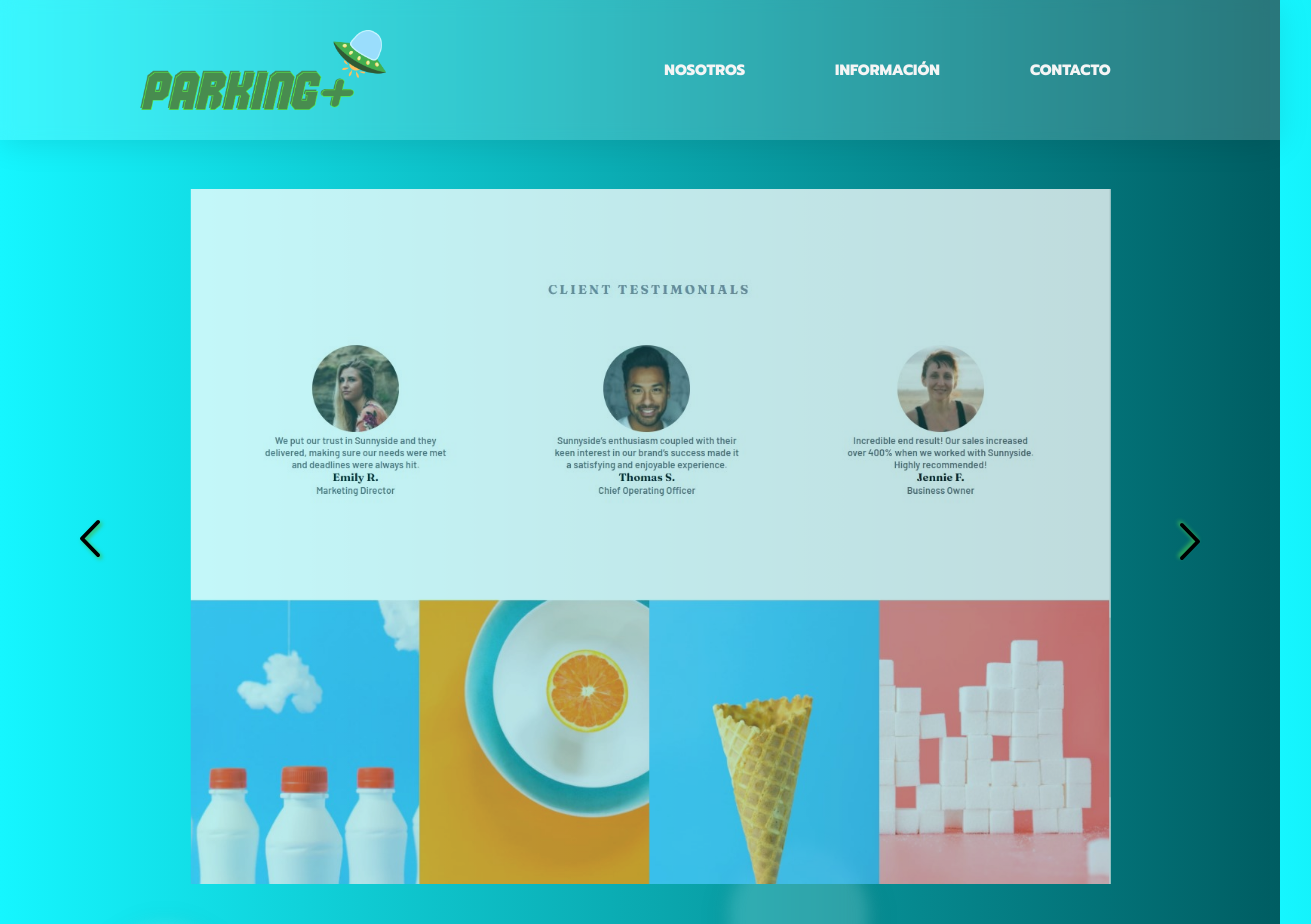
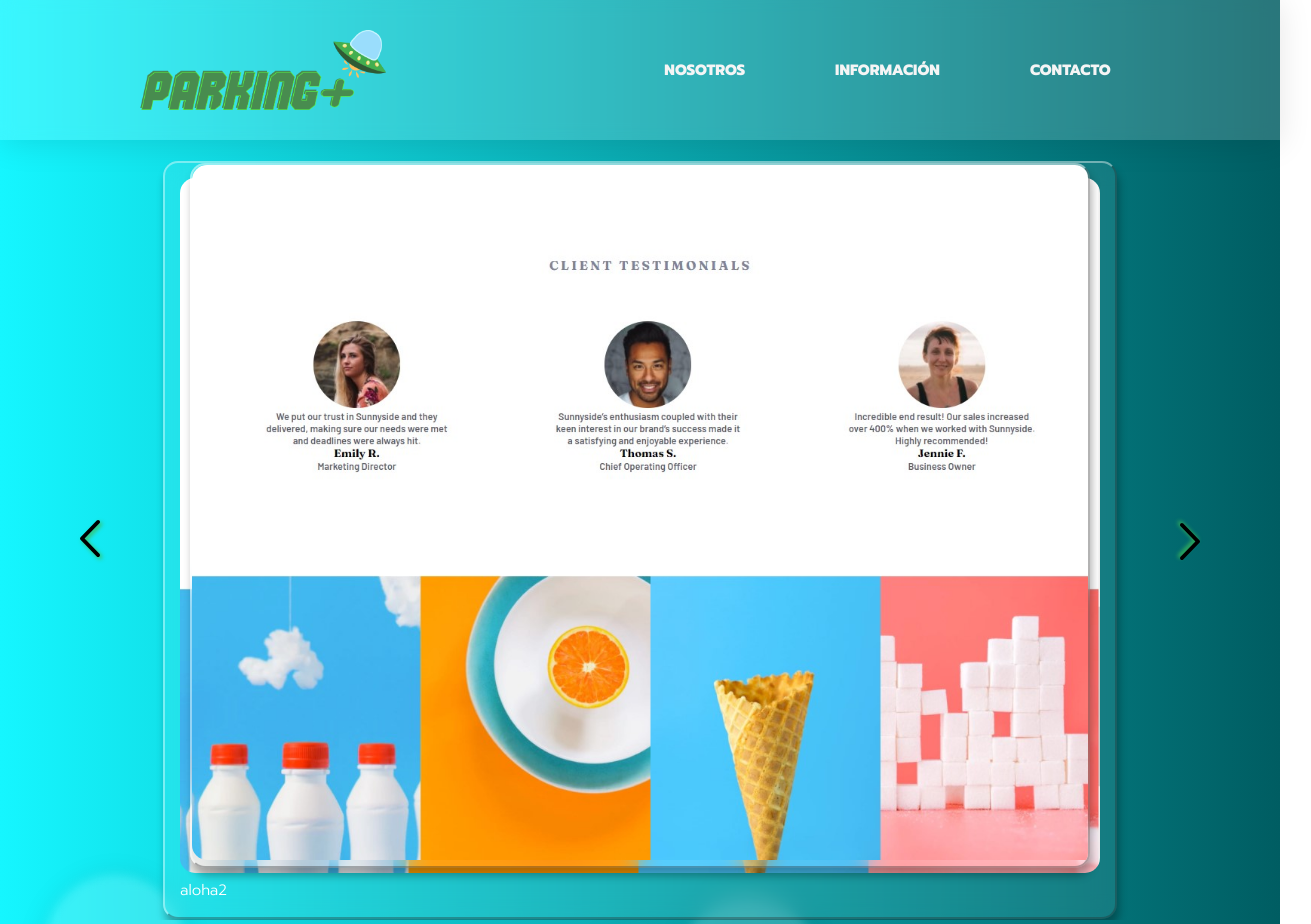
Before and after one commit to JulianBarbossa9/ParkingPlus, a React (Create React App) app: page / in a window 1280 px wide. Shown: the top 924 px of the page, 1311 px wide, since content can reach past the window. Built offline with nearby package versions, Linux system fonts and the light colour scheme.

Commit message:
implementacion de mapeo en carrusel, nico me ayudo

```diff
--- a/src/App.js
+++ b/src/App.js
@@ -1,4 +1,4 @@
-import React, {Fragment, useState} from 'react';
+import React, {Fragment} from 'react';
 import Header from './components/Header';
 import BackgroundShapes from './components/BackgroundShapes';
 import styled from '@emotion/styled';
@@ -13,26 +13,12 @@ import Organigrama from './components/Organigrama';
 import Desarrollo from './components/Desarrollo';
 
 
-//Declarar style component background
-const Bg = styled.div`
-  height:100vh;
-  position:absolute;
-  z-index: -2;
-  background-attachment:fixed ;
-  background-repeat: no-repeat;
-  background: rgb(21,246,255);
-  background: -moz-linear-gradient(90deg, rgba(21,246,255,1) 0%, rgba(0,93,98,1) 100%);
-  background: -webkit-linear-gradient(90deg, rgba(21,246,255,1) 0%, rgba(0,93,98,1) 100%);
-  background: linear-gradient(90deg, rgba(21,246,255,1) 0%, rgba(0,93,98,1) 100%);
-  filter: progid:DXImageTransform.Microsoft.gradient(startColorstr="#15f6ff",endColorstr="#005d62",GradientType=1);
-`;
-
 
 function App() {
 
-        const mine=[1,2,3,4,5,0,0,0,0];
-        const pages=[1,2,3,4,5,6];
-        console.log(mine);
+  const mine=[1,2,3,4,5,0,0,0,0];
+  const pages=[1,2,3,4,5,6];
+
 
   return (
     <Fragment>
--- a/src/components/BackgroundShapes.jsx
+++ b/src/components/BackgroundShapes.jsx
@@ -29,6 +29,11 @@ const BackgroundShapes = ({number,pages}) => {
                     displaceFactor={pages[4]}
                 />
             ))}
+            {number.map(()=>(
+                <Shapes
+                    displaceFactor={pages[5]}
+                />
+            ))}
         </div>
      );
 }
--- a/src/components/Carrusel.js
+++ b/src/components/Carrusel.js
@@ -1,8 +1,10 @@
 import React, {Fragment, useRef, useEffect} from 'react';
+import arrow from './../images/arrow.svg';
+import ImageCarusel from './ImageCarrusel';
 import img1 from './../images/retoV1FE.jpg';
 import img2 from './../images/retoV2FE.jpg';
 import img3 from './../images/retoV3FE.jpg';
-import arrow from './../images/arrow.svg';
+
 
 
 
@@ -23,7 +25,7 @@ const Carrusel = () => {
             const primerElemento = slideshow.current.children[0];
 
             // Creamos la transición del slideshow
-            slideshow.current.style.transition = `3000ms ease-out all`;
+            slideshow.current.style.transition = `2000ms ease-out all`;
 
             //Calculo el tamaño de la imagen para saber cuanto la voy a desplazar
             const tamaSlide = slideshow.current.children[0].offsetWidth;
@@ -64,7 +66,7 @@ const Carrusel = () => {
             slideshow.current.style.transform = `translateX(-${tamaSlide}px)`;
 
             setTimeout(() => {
-                slideshow.current.style.transition = '3000ms ease-out all';
+                slideshow.current.style.transition = '2000ms ease-out all';
                 slideshow.current.style.transform = `translateX(0)`;
             }, 30)
         }
@@ -87,34 +89,72 @@ const Carrusel = () => {
             },4000);
         });
     },[]);
+    /*    <div className="infoCarrusel">
+                            <a href="https://coldomotica.com">
+                                <img src={img1} alt="img1" className="img-carrusel"/>
+                            </a>
+                            <p>Hola</p>
+                        </div>
 
 
+                    <div className="infoCarrusel">
+                        <a href="https://coldomotica.com">
+                            <img src={img2} alt="img1" className="img-carrusel"/>
+                        </a>
+                    </div>*/
+
+
+    /* <ImageCarusel
+                        img={img1}
+
+                        alt={imagenes[0].alt}
+                        description={imagenes[0].description}
+                    />
+                    <ImageCarusel
+                        img={img2}
+
+                        alt={imagenes[1].alt}
+                        description={imagenes[1].description}
+                    />
+                    <ImageCarusel
+                        img={img3}
+
+                        alt={imagenes[2].alt}
+                        description={imagenes[2].description}
+                    />   */
+
+const imagenes=[
+    {   src: img1,
+        alt: 'imagen1',
+        description: 'aloha1'
+    },
+    {
+        src: img2,
+        alt: 'imagen2',
+        description: 'aloha2'
+    },
+    {
+        src: img3,
+        alt: 'imagen3',
+        description: 'aloha3'
+    },
+];
+ const renderImagenes=(imagenes)=>{
+    ;
+ }
 
     return (
         <Fragment>
             <div className="carrusel row">
                 <div className="contendorSlide" ref={slideshow}>
-                    <div className="infoCarrusel">
-                        <a href="https://coldomotica.com">
-                            {/* <h2 className="nosotros"> Nosotros</h2>
-                            <p>Ingenieros en Multimedia</p> */}
-                            <img src={img1} alt="img1" className="img-carrusel"/>
-
-                        </a>
-                        <p>Hola</p>
-                    </div>
-
-                    <div className="infoCarrusel">
-                        <a href="https://coldomotica.com">
-                            <img src={img2} alt="img1" className="img-carrusel"/>
-                        </a>
-                    </div>
-
-                    <div className="infoCarrusel">
-                        <a href="https://coldomotica.com">
-                            <img src={img3} alt="img1" className="img-carrusel"/>
-                        </a>
-                    </div>
+                    {imagenes.map((imagen,index)=>(
+                        <ImageCarusel
+                                src={imagen.src}
+                                alt={imagen.alt}
+                                description={imagen.description}
+                                key={index}
+                        />
+                    ))}
                 </div>
 
                 <div className="controles">
--- /dev/null
+++ b/src/components/ImageCarrusel.jsx
@@ -0,0 +1,32 @@
+import React from 'react';
+
+    const ImageCarusel = ({src,alt,description}) => {
+        let image;
+       /* if(img===1)
+            image=img2;
+        if(img===0)
+            image=img1;
+        if(img===2)
+            image=img3;*/
+
+        return (
+            <div className="infoCarrusel">
+                 <div className="glassImageCont">
+                    <div className="overlapGlass">
+                        <a href="https://coldomotica.com">
+                            <img src={src} alt={alt} className="img-carrusel"/>
+                        </a>
+                    </div>
+                    <div className="overlapGlass1">
+                        <a href="https://coldomotica.com">
+                            <img src={src} alt={alt} className="img-carrusel"/>
+                        </a>
+                        <p className="glassP">{description}</p>
+                    </div>
+                </div>
+
+            </div>
+         );
+    }
+
+    export default ImageCarusel;
--- a/src/components/Shapes.jsx
+++ b/src/components/Shapes.jsx
@@ -8,12 +8,11 @@ const Shapes = ({displaceFactor}) => {
     let position={x:0,y:0};
 
     //const displaceFactor=1.5;
-    const correction=100;
+    const correction=150;
     position.x=Math.abs(dimensions.width-correction-Math.floor(Math.random()*dimensions.width));
     position.y=Math.abs(dimensions.height-correction-Math.floor(Math.random()*dimensions.height))
     +dimensions.height*displaceFactor;
     //position=constrolShapes(position);
-    console.log('hola');
 
     return (
         <div className="circle" style={{transform: `translate(${position.x}px,${position.y}px)`}}>
--- a/src/index.css
+++ b/src/index.css
@@ -89,8 +89,8 @@ img{
   box-shadow: 0 4px 30px rgba(0, 0, 0, 0.1);
   backdrop-filter: blur(7.7px);
   -webkit-backdrop-filter: blur(7.7px);
-  filter: blur(8px);
-  -webkit-filter: blur(8px);
+  filter: blur(5px);
+  -webkit-filter: blur(5px);
 
 }
 
@@ -152,8 +152,75 @@ img{
   transition: .3s ease all;
   margin: 0 50px;
   filter: drop-shadow(2px 2px 2px rgb(59, 187, 87) );
+}
+
+.btn-carrusel:focus{
+  background-color: #bebebe00;
+}
+
+.glassP{
+  z-index: 2;
+  width: 920px;
+}
+
+.overlapGlass1{
 
 }
+.overlapGlass{
+  display: flex;
+  position: absolute;
+  overflow: hidden;
+  width: 900px;
+  height: auto;
+  top: 0;
+
+
+  z-index: 2;
+  gap: 20px;
+    border-radius: 15px;
+    backdrop-filter: blur(11px);
+    background-color: rgba(255,255,255, 0.075);
+    box-shadow: rgba(0, 0, 0, 0.3) 2px 8px 8px;
+    border: 2px rgba(255,255,255,0.4) solid;
+    border-bottom: 2px rgba(40,40,40,0.35) solid;
+    border-right: 2px rgba(40,40,40,0.35) solid;
+}
+
+.glassImageCont{
+  position: relative;
+  z-index: 5;
+    display: flex;
+    flex-direction: column;
+    color: white;
+    display: flex;
+    justify-content: center;
+    align-items: center;
+    gap: 20px;
+    border-radius: 15px;
+    backdrop-filter: blur(11px);
+    background-color: rgba(255,255,255, 0.075);
+    box-shadow: rgba(0, 0, 0, 0.3) 2px 8px 8px;
+    border: 2px rgba(255,255,255,0.4) solid;
+    border-bottom: 2px rgba(40,40,40,0.35) solid;
+    border-right: 2px rgba(40,40,40,0.35) solid;
+    padding: 1rem;
+}
+
+.blurImg{
+  filter: blur(8px);
+}
+
+.img-carrusel{
+
+  position: relative;
+  z-index: 1;
+  width: 920px;
+  height:auto;
+  opacity: 100%;
+  object-fit: fill;
+  border-radius: 15px;
+}
+
 
 /* .btn-carrusel:hover{
   background: rgba(63, 61, 61, 0.2);
@@ -183,6 +250,12 @@ img{
   transition: .3s ease all;/**/
   z-index: 10;/**/
   max-height: 921px;
+
+
+
+}
+.imageCarrselContainer{
+  display:flex;
 }
 
 /* .derecha{
@@ -192,11 +265,7 @@ img{
   left: 0;
 } */
 
-.img-carrusel{
-  width: 920px;
-  height:auto;
-  opacity: 75%;
-}
+
 
 .contendorSlide{
   display: flex;
```
